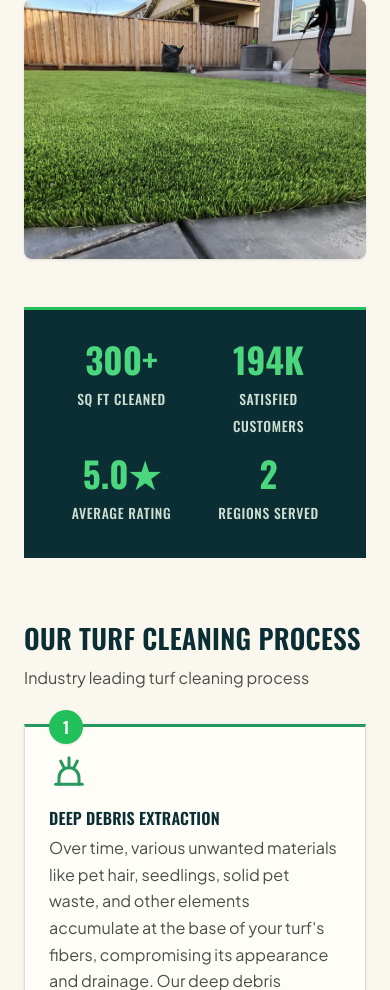
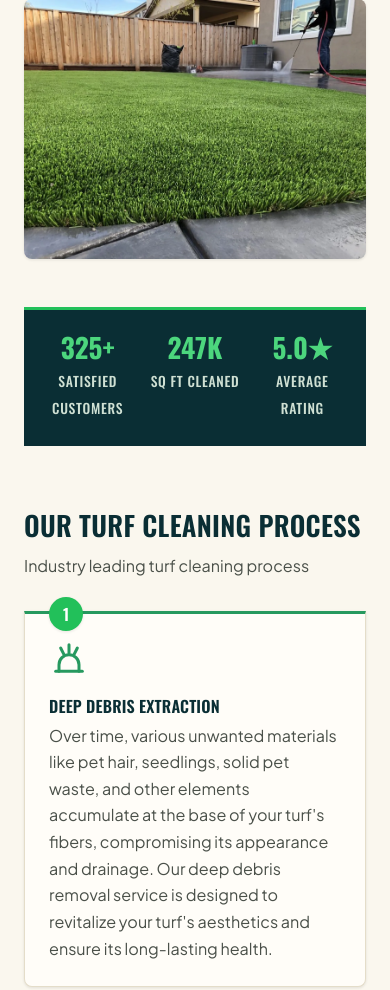
Before and after one commit to SMBeePay/cleangreenturf, a PHP site: page / in a window 390 px wide. Shown: the part 1080-2070 px from the top of the page. Run offline with PHP 8.4, Linux system fonts and the light colour scheme.

Commit message:
Fix homepage stats strip: 325+ customers, 247K sq ft, 5.0 rating; drop Regions Served
The numbers were swapped between labels (300+ sq ft / 194K customers).
Removed the Regions Served item and moved the strip to a 3-column grid
(stays 3 across on mobile with a smaller number size).

Co-Authored-By: Claude Opus 5.5 <noreply@anthropic.com>
Claude-Session: https://claude.ai/code/session_01RWVqETNKVYhC1yV6Hu2eFo

```diff
--- a/assets/css/style.css
+++ b/assets/css/style.css
@@ -393,7 +393,7 @@ main { display: block; }
 
 /* ---- Stats strip ---- */
 .stats-strip {
-    display: grid; grid-template-columns: repeat(4, 1fr); gap: var(--space-3);
+    display: grid; grid-template-columns: repeat(3, 1fr); gap: var(--space-3);
     background: var(--forest-950);
     padding: var(--space-5); margin: var(--space-6) 0; color: #fff;
     border-top: 3px solid var(--accent-600);
@@ -401,7 +401,7 @@ main { display: block; }
 .stats-strip__item { text-align: center; }
 .stats-strip__number { font-family: var(--font-display); font-size: var(--step-3); font-weight: 700; color: var(--accent-500); display: block; line-height: 1; margin-bottom: 0.25em; }
 .stats-strip__label { font-family: var(--font-display); text-transform: uppercase; letter-spacing: 0.05em; font-size: var(--step--1); color: #cfe0d3; font-weight: 500; }
-@media (max-width: 700px) { .stats-strip { grid-template-columns: repeat(2, 1fr); } }
+@media (max-width: 700px) { .stats-strip { gap: var(--space-2); padding: var(--space-4) var(--space-3); } .stats-strip__number { font-size: var(--step-2); } }
 
 /* ---- Gallery ---- */
 .gallery {
--- a/content/pages/__home__.php
+++ b/content/pages/__home__.php
@@ -19,10 +19,9 @@
 <img src="/assets/images/bat-photo5-m7v3qvwpl1hjk71q.webp" alt="Artificial turf cleaning technician at work" loading="lazy" width="1600" height="1200" class="prose__photo--capped">
 
 <div class="stats-strip">
-    <div class="stats-strip__item"><span class="stats-strip__number">300+</span><span class="stats-strip__label">Sq Ft Cleaned</span></div>
-    <div class="stats-strip__item"><span class="stats-strip__number">194K</span><span class="stats-strip__label">Satisfied Customers</span></div>
+    <div class="stats-strip__item"><span class="stats-strip__number">325+</span><span class="stats-strip__label">Satisfied Customers</span></div>
+    <div class="stats-strip__item"><span class="stats-strip__number">247K</span><span class="stats-strip__label">Sq Ft Cleaned</span></div>
     <div class="stats-strip__item"><span class="stats-strip__number">5.0★</span><span class="stats-strip__label">Average Rating</span></div>
-    <div class="stats-strip__item"><span class="stats-strip__number">2</span><span class="stats-strip__label">Regions Served</span></div>
 </div>
 
 <h3>Our Turf Cleaning Process</h3>
```
